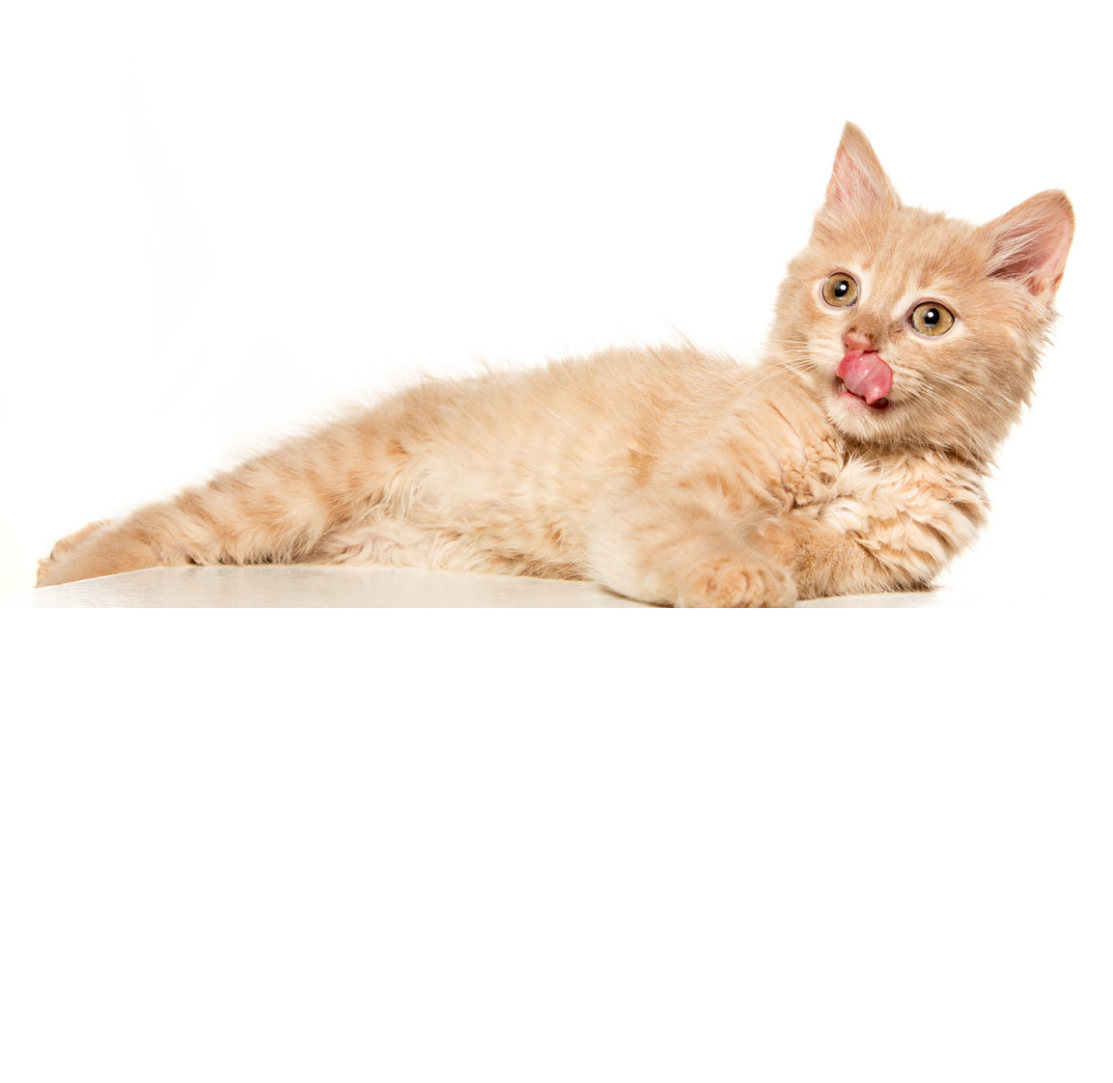
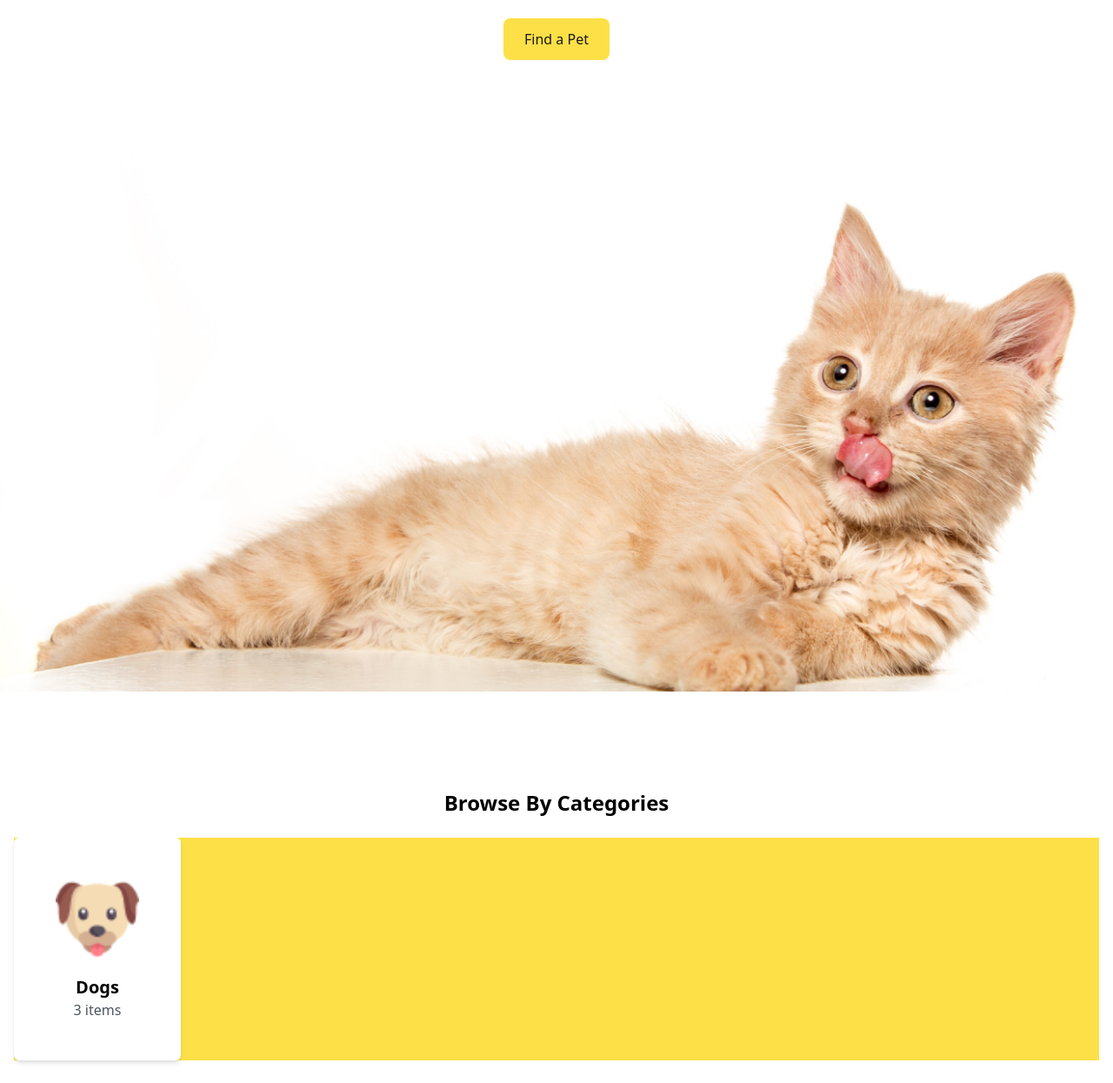
Before and after one commit to Nahi-19/Browse-Pets, a plain HTML site: page index.html in a window 1280 px wide. Shown: the part 355-1600 px from the top of the page at 87% size. Before the commit the page ends 1118 px from the top, so only its background shows below. Drawn offline with nearby package versions, Linux system fonts and the light colour scheme.

Commit message:
fifth commit

```diff
--- a/index.html
+++ b/index.html
@@ -38,11 +38,24 @@
 
     <header class="text-center py-16">
         <div class="container mx-auto">
-            <h1 class="text-3xl md:text-5xl font-bold">Pamper Your Pet, Because They Deserve the Best</h1>
+            <h1 class="text-3xl md:text-5xl font-bold place-items-start">Pamper Your Pet, <br>Because They Deserve <br>the Best</h1>
             <p class="mt-4 text-gray-600">Purchase a wide range of best pet products for your favourite pet.</p>
-            <a href="#" class="mt-6 inline-block bg-yellow-500 text-white px-6 py-3 rounded-lg hover:bg-yellow-600">Find a Pet</a>
-            <img src="B11-A3-Living-Lab/Assignment_03_Category_0001/c1-assets/cat-big.png" alt="banner-photo-cat">
+            <a href="#" class="mt-6 inline-block bg-yellow-300 text-stone-900 px-6 py-3 rounded-lg hover:bg-yellow-600">Find a Pet</a>
+            <img class="place-items-end" src="B11-A3-Living-Lab/Assignment_03_Category_0001/c1-assets/cat-big.png" alt="">
     </header>
+    <main>
+         <!-- Pet Categories Section -->
+    <section class="container mx-auto text-center my-12 px-4">
+        <h2 class="text-2xl font-bold mb-6">Browse By Categories</h2>
+        <div class="mx-auto grid grid-cols-2 md:grid-cols-6 gap-4 bg-yellow-300">
+            <div class="flex flex-col items-center justify-center rounded-md shadow-md p-4 w-48 h-64 bg-white">
+                <img src="B11-A3-Living-Lab/Assignment_03_Category_0001/c1-assets/dog-cartoon.png" alt="Dog" class="w-24 h-24 rounded-md">
+                <h3 class="text-xl font-bold mt-4">Dogs</h3>
+                <p class="text-gray-600">3 items</p>
+            </div>
+        </div>
+    </section>
+    </main>
 
      <footer>
 
```
